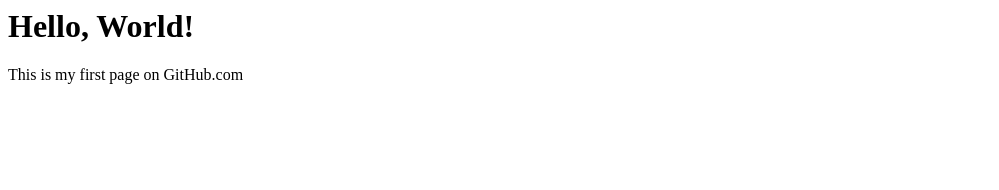
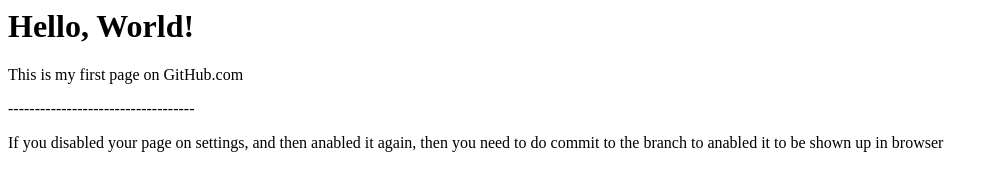
Before and after one commit to number-three/Hello-World, a plain HTML site: page index.html in a window 1280 px wide. Shown: the whole page, without its empty margins (0-999 px from the left). Drawn offline with Linux system fonts and the light colour scheme.

Commit message:
Update index.html

```diff
--- a/index.html
+++ b/index.html
@@ -4,6 +4,11 @@
 </head>
 <body>
   <h1>Hello, World!</h1>
-  <p>This is my first page on GitHub.com<p>
+  <p>This is my first page on GitHub.com</p>
+  <p>-----------------------------------</p>
+  <p>If you disabled your page on settings,
+    and then anabled it again, then you need
+    to do commit to the branch to anabled it
+    to be shown up in browser</p>
 </body>
 </html>
```
